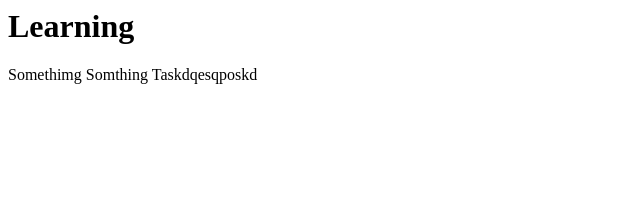
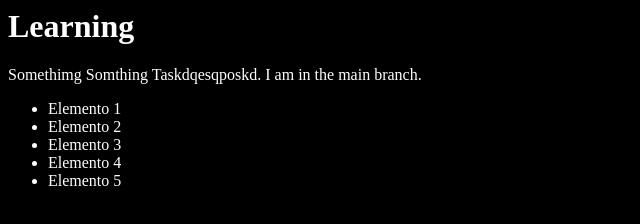
Before and after one commit to carlosgian/example, a plain HTML site: page index.html in a window 1280 px wide. Shown: the whole page, without its empty margins (0-640 px from the left). Drawn offline with Linux system fonts and the light colour scheme.

Commit message:
adding style.css al index.html

```diff
--- a/index.html
+++ b/index.html
@@ -3,9 +3,17 @@
     <meta charset="UTF-8" />
     <meta name="viewport" content="width=device-width, initial-scale=1.0" />
     <title>Title of The Page</title>
+    <link rel="stylesheet" href="style.css" />
   </head>
   <body>
     <h1>Learning</h1>
-    <p>Somethimg Somthing Taskdqesqposkd</p>
+    <p>Somethimg Somthing Taskdqesqposkd. I am in the main branch.</p>
+    <ul>
+      <li>Elemento 1</li>
+      <li>Elemento 2</li>
+      <li>Elemento 3</li>
+      <li>Elemento 4</li>
+      <li>Elemento 5</li>
+    </ul>
   </body>
 </html>
```
